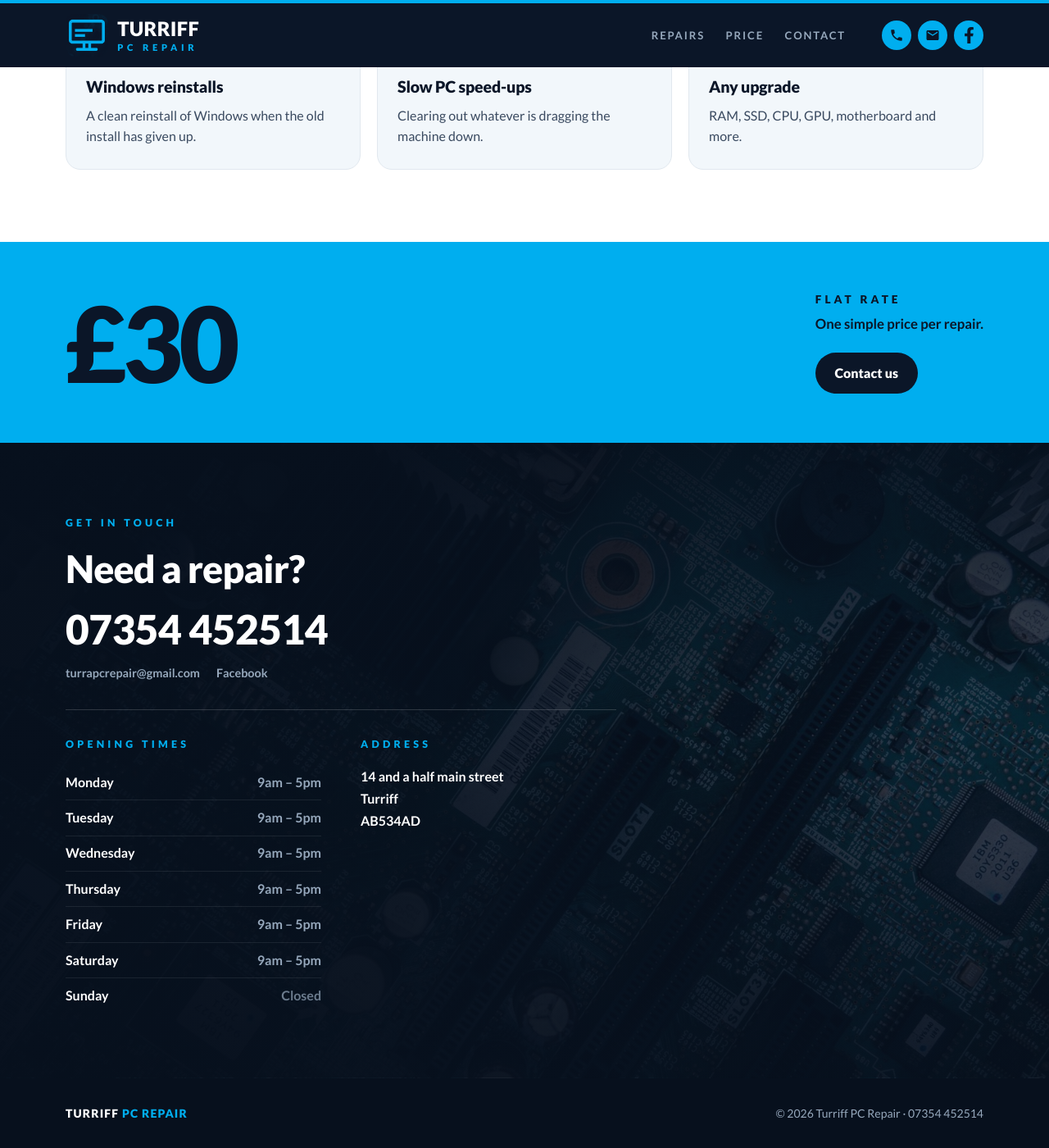
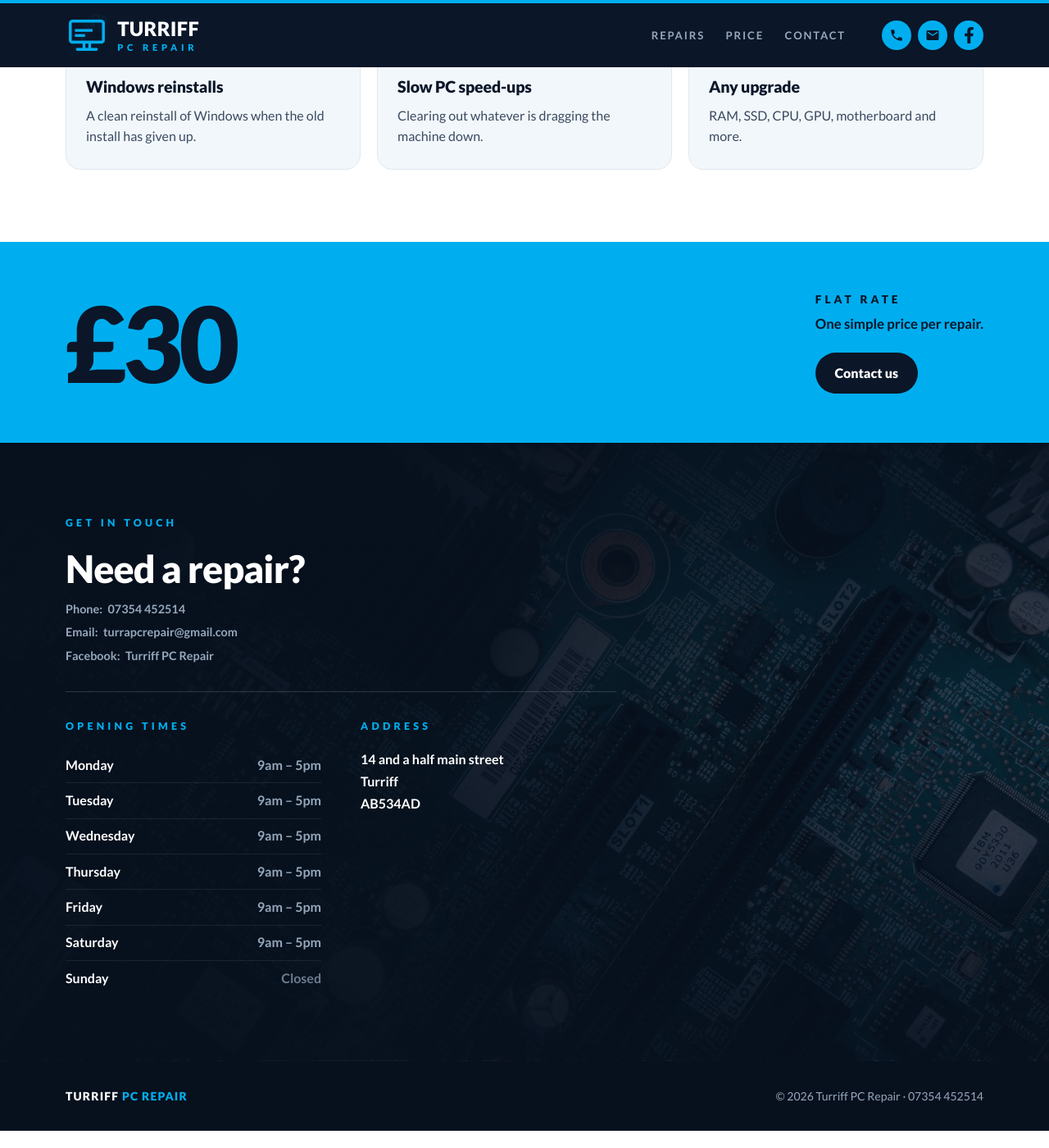
Before and after one commit to linuxer0x42/turriffpcrepair-website, a Jekyll site: the page built from index.html, in a window 1280 px wide and 1400 px high, scrolled down 930 px. Shown: the whole window at 82% size. Built offline with Jekyll 4.4.1, drawn with Linux system fonts in a browser that asks for light colours; after the commit the page ends 2309 px from its top, so only the background shows below that.

Commit message:
feat: list phone, email and Facebook as contact lines
Show the phone number at the same quiet 0.9rem size as the email and
Facebook links, each on its own labelled line in the contact section.

Remove the now-unused .phone and .contact-note styles.

```diff
--- a/assets/css/main.css
+++ b/assets/css/main.css
@@ -412,27 +412,24 @@ h1 span { color: var(--accent); }
   text-align: left;
 }
 
-.phone {
-  display: inline-block;
-  margin: 0.5rem 0 1rem;
-  color: var(--white);
-  font-size: clamp(1.35rem, 5vw, 3.1rem);
-  font-weight: 900;
-  line-height: 1.1;
-  letter-spacing: -0.01em;
-  text-decoration: none;
-  white-space: nowrap;
-}
-.phone:hover { color: var(--accent); }
-
-/* secondary contact links, deliberately quieter than the phone number */
+/* contact lines: phone, email and Facebook, all the same quiet size */
 .contact-links {
   display: flex;
-  flex-wrap: wrap;
-  gap: 0.4rem 1.25rem;
+  flex-direction: column;
+  align-items: flex-start;
+  gap: 0.4rem;
   margin: 0 0 0.5rem;
+  padding: 0;
+  list-style: none;
+  color: var(--muted);
   font-size: 0.9rem;
   font-weight: 700;
+}
+
+.contact-links li {
+  display: flex;
+  flex-wrap: wrap;
+  gap: 0.4rem;
 }
 
 .contact-links a {
@@ -444,12 +441,6 @@ h1 span { color: var(--accent); }
 .contact-links a:hover {
   color: var(--white);
   text-decoration: underline;
-}
-
-.contact-note {
-  margin: 0;
-  color: var(--muted);
-  font-weight: 700;
 }
 
 /* --------------------------------------------------- hours and address --- */
--- a/index.html
+++ b/index.html
@@ -74,13 +74,11 @@ description: >-
     <p class="kicker">Get in touch</p>
     <h2>Need a repair?</h2>
 
-    <a class="phone" href="tel:{{ site.phone_link }}">{{ site.phone_display }}</a>
-
-    <p class="contact-links">
-      <a href="mailto:{{ site.email }}">{{ site.email }}</a>
-      <a href="{{ site.facebook_url }}" target="_blank"
-         rel="noopener noreferrer">Facebook</a>
-    </p>
+    <ul class="contact-links">
+      <li><span class="contact-label">Phone:</span> <a href="tel:{{ site.phone_link }}">{{ site.phone_display }}</a></li>
+      <li><span class="contact-label">Email:</span> <a href="mailto:{{ site.email }}">{{ site.email }}</a></li>
+      <li><span class="contact-label">Facebook:</span> <a href="{{ site.facebook_url }}" target="_blank" rel="noopener noreferrer">Turriff PC Repair</a></li>
+    </ul>
 
     <div class="contact-details">
       <div class="hours">
```
Also changed, not shown: README.md.
